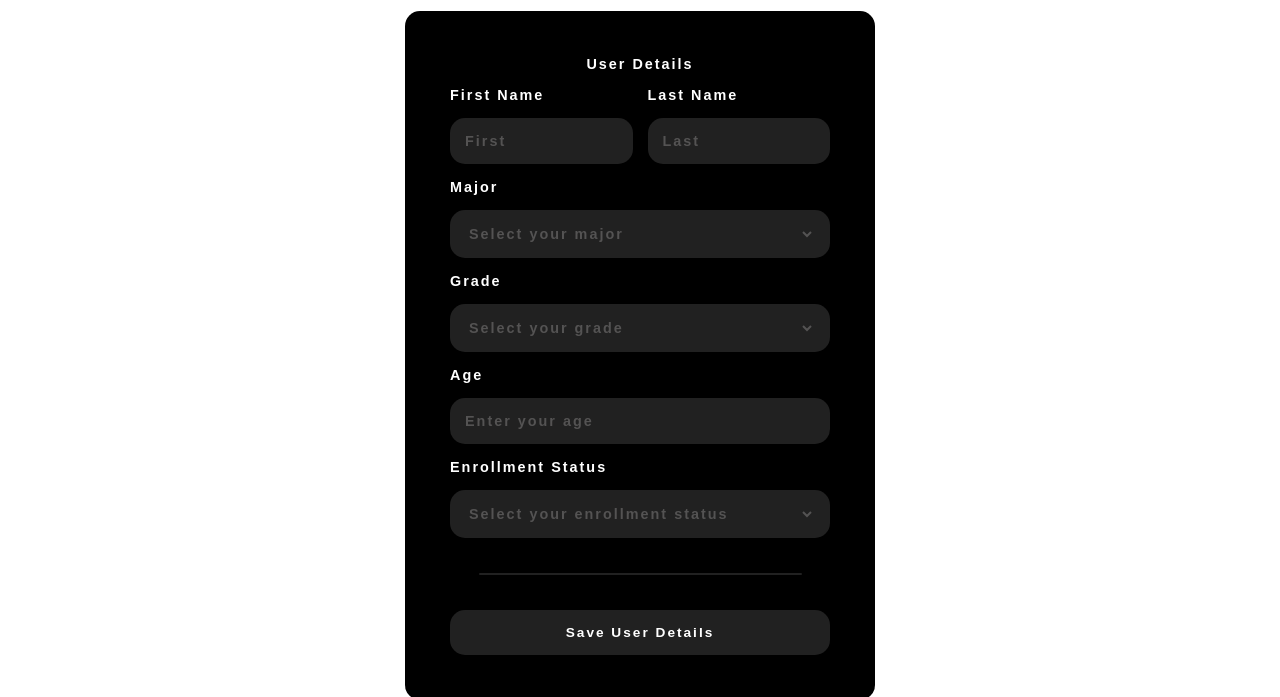
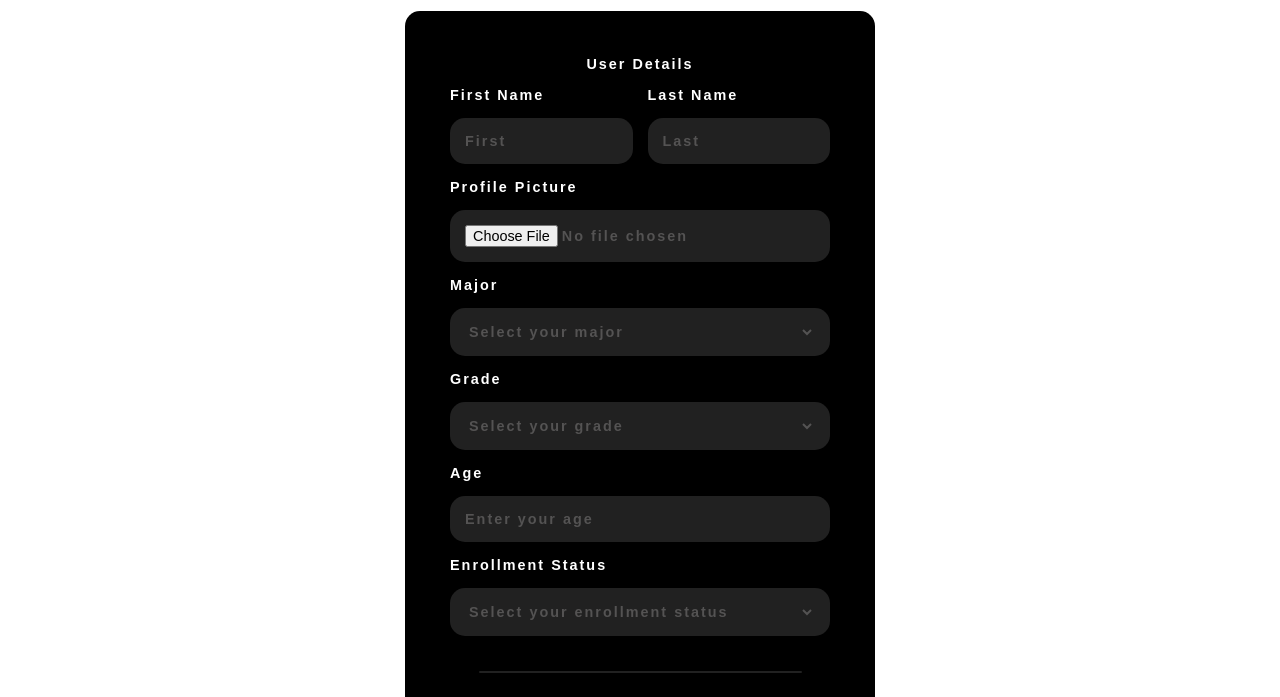
Before and after one commit to SudeepBiswa/MavStudy, a plain HTML site: page profile.html in a window 1280 px wide. Shown: the part 72-769 px from the top of the page. Drawn offline with Linux system fonts and the light colour scheme; no server answers; a web font is replaced by a local one.

Commit message:
modified group creator, added profil pic uploading in profile details

```diff
--- a/main.css
+++ b/main.css
@@ -541,6 +541,14 @@ li a:hover::before{
     color: white;
     padding: 10px;
 }
+.container form input[type="file"]{
+    width: 100%;
+    margin: 0;
+    padding: 15px;
+    background-color: var(--lightGrey);
+    cursor: pointer;
+    color: var(--veryLightGrey);
+}
 .container form input[type="submit"]{
     width: 100%;
     margin: 0;
@@ -761,6 +769,8 @@ input[type=number]{
 .tagpicker-chips{
     display: flex;
     gap: 15px;
+    max-width: 100%;
+    overflow: scroll;
 }
 .tagchip{
     display: inline-flex;
@@ -769,6 +779,7 @@ input[type=number]{
     background: var(--red);
     cursor: pointer;
     user-select: none;
+    white-space: nowrap;
 }
 .tagchip:hover{
     filter: brightness(0.7);
--- a/profile.html
+++ b/profile.html
@@ -37,6 +37,8 @@
                     <input type="text" placeholder="Last" id="userLastName" required>
                 </div>
             </div>
+            <label>Profile Picture</label>
+            <input type="file" accept=".jpg, .jpeg, .png" id="userProfilePicture">
             <label>Major</label>
             <select id="majorDropdown" required>
                 <option value="" disabled selected>Select your major</option>
```
Also changed, not shown: index.html (+4 -1 lines).
